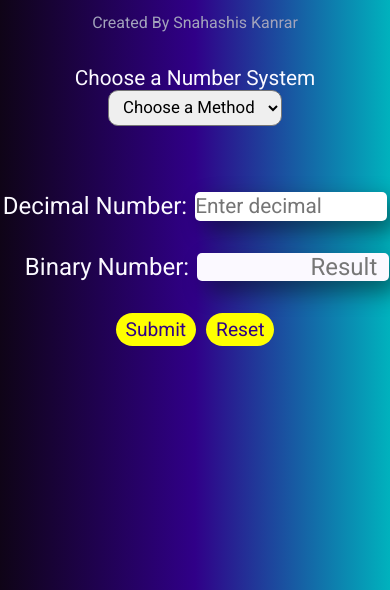
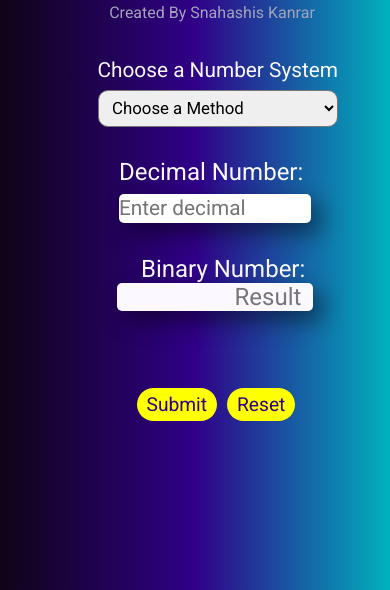
Before and after one commit to snahashisk/number_converter, a plain HTML site: page index.html in a window 390 px wide. Shown: the part 254-844 px from the top of the page. Drawn offline with Linux system fonts and the light colour scheme.

Commit message:
2nd commit
responsive

```diff
--- a/index.html
+++ b/index.html
@@ -4,6 +4,7 @@
     <meta charset="UTF-8" />
     <meta http-equiv="X-UA-Compatible" content="IE=edge" />
     <meta name="viewport" content="width=device-width, initial-scale=1.0" />
+    <link rel="stylesheet" href="./queries.css" />
     <link rel="stylesheet" href="./style.css" />
     <title>Document</title>
   </head>
@@ -13,7 +14,7 @@
         <h1 class="heading">Decimal to <span class="type"></span></h1>
         <p class="subheading">Created By Snahashis Kanrar</p>
         <div class="choose">
-          <label for="method">Choose a Number System</label>
+          <label for="method" class="chse">Choose a Number System</label>
           <select name="method" id="method" class="select" onchange="getselectvalue(),methodSelect(selvalue)">
             <option disabled selected>Choose a Method</option>
             <option value="1">Binary</option>
--- /dev/null
+++ b/queries.css
@@ -0,0 +1,44 @@
+@media (max-width: 34em) {
+  .main {
+    position: absolute;
+    top: 45%;
+    left: 30%;
+  }
+
+  .submit {
+    position: absolute;
+    bottom: 20%;
+    left: 35%;
+  }
+
+  .choose {
+    position: absolute;
+    top: 33%;
+    left: 25%;
+    display: flex;
+    flex-direction: column;
+  }
+  .chse {
+    padding-bottom: 0.5rem;
+  }
+
+  .subheading {
+    position: absolute;
+    top: 38%;
+    left: 28%;
+  }
+  .input {
+    display: flex;
+    flex-direction: column;
+  }
+  .output {
+    display: flex;
+    flex-direction: column;
+  }
+  .dec_text {
+    padding-bottom: 0.5rem;
+  }
+  .result {
+    padding-: 0.5rem;
+  }
+}
```
